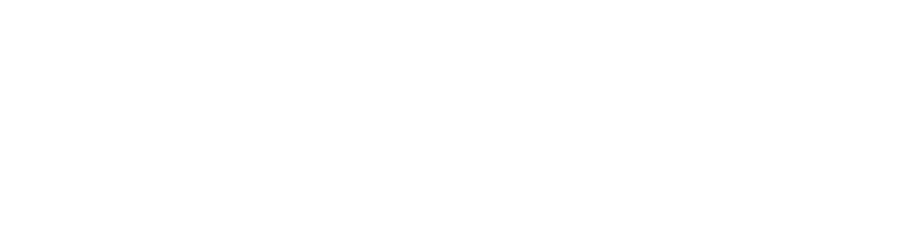
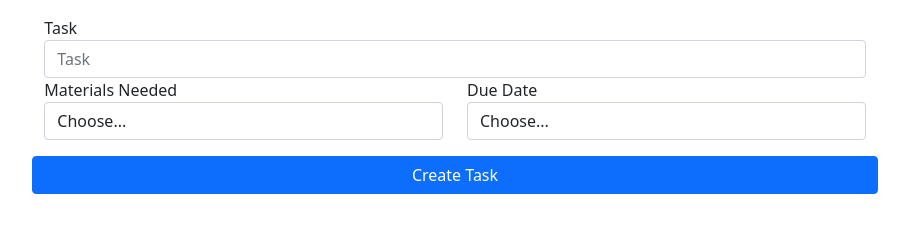
Before and after one commit to wlsaylor/group-final-project, a website: page index.html in a window 1280 px wide. Shown: the whole page, without its empty margins (185-1094 px from the left). Drawn offline with nearby package versions, Linux system fonts and the light colour scheme.

Commit message:
Added Task From and Global JS File

```diff
--- /dev/null
+++ b/global.js
@@ -0,0 +1 @@
+let taskArray = [];
--- a/index.html
+++ b/index.html
@@ -7,7 +7,7 @@
     <meta name="viewport" content="width=device-width, initial-scale=1.0">
     <link rel="stylesheet" href="node_modules/bootstrap/dist/css/bootstrap.css">
     <link rel="stylesheet" href="styles.css">
-    <title>Document</title>
+    <title>Task Manager</title>
 </head>
 
 <body>
@@ -78,44 +78,40 @@
 
 
         <!-- Bill Content Goes Here -->
+        <div class="row justify-content-center">
+            <form class="col-8 p-3">
+                <div class="form-row row">
+                    <div class="form-group col-lg-12">
+                        <label for="inputTask">Task</label>
+                        <input type="text" class="form-control" id="task" placeholder="Task">
+                    </div>
+                </div>
+                <div class="form-row row">
+                    <div class="form-group col-lg-6">
+                        <label for="materials">Materials Needed</label>
+                        <select id="materials" class="form-control">
+                            <option selected>Choose...</option>
+                        </select>
+                    </div>
+                    <div class="form-group col-lg-6">
+                        <label for="dueDate">Due Date</label>
+                        <select id="dueDate" class="form-control">
+                            <option selected>Choose...</option>
+                        </select>
+                    </div>
+                    <button class="btn btn-primary mt-3" id="newTask" type="button">Create Task</button>
+                </div>
+            </form>
+            <div>
 
+            </div>
 
-
-
-
-
-
-
-
-
-
-
-
-
-
-
-
-
-
-
-
-
-
-
-
-
-
-
-
-    </div>
-
-
-
-    <script src="node_modules/jquery/dist/jquery.js"></script>
-    <script src="node_modules/bootstrap/dist/js/bootstrap.bundle.js"></script>
-    <script src="bill.js"></script>
-    <script src="laura.js"></script>
-    <script src="michael.js"></script>
+            <script src="node_modules/jquery/dist/jquery.js"></script>
+            <script src="node_modules/bootstrap/dist/js/bootstrap.bundle.js"></script>
+            <script src="global.js"></script>
+            <script src="laura.js"></script>
+            <script src="michael.js"></script>
+            <script src="bill.js"></script>
 </body>
 
 </html>
```
